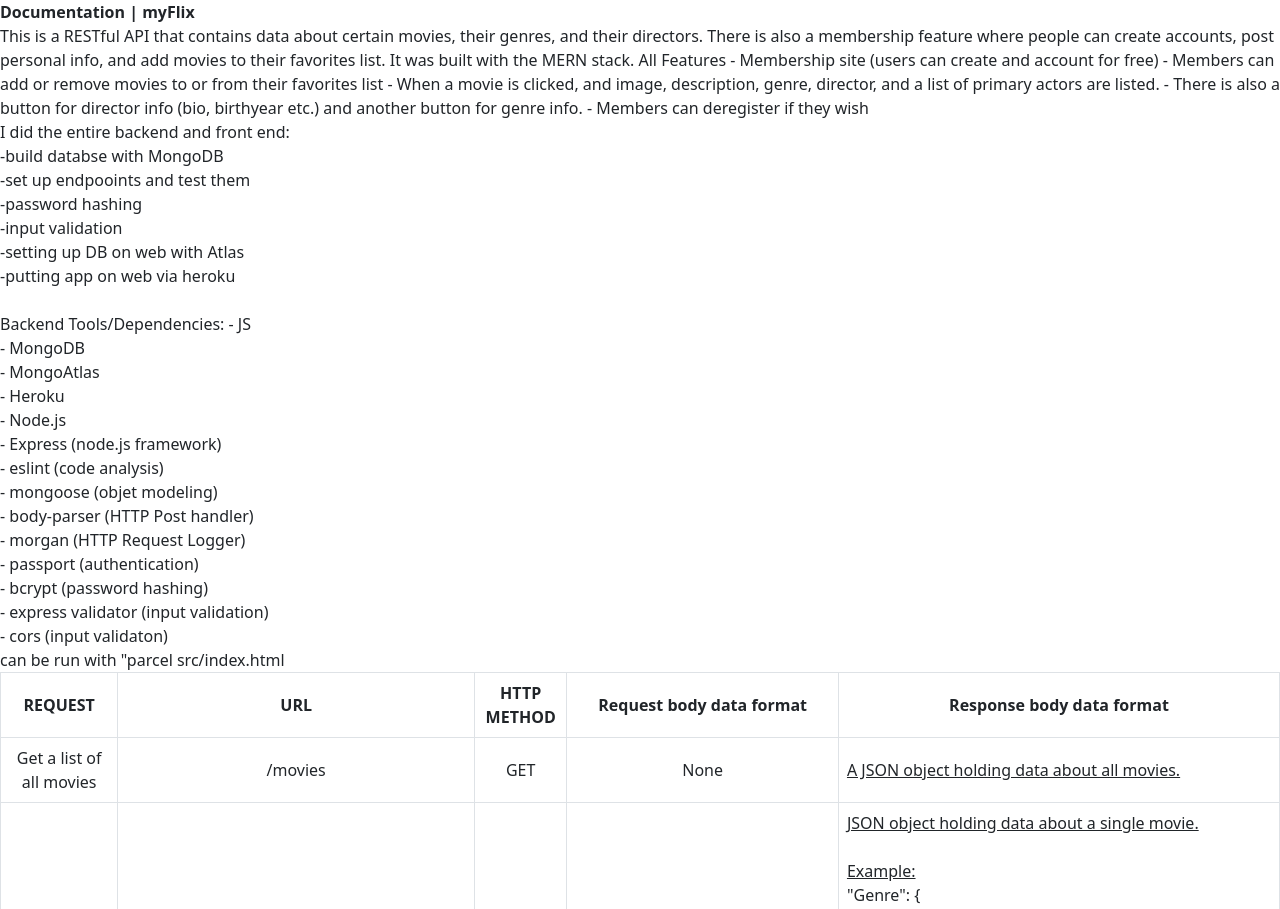
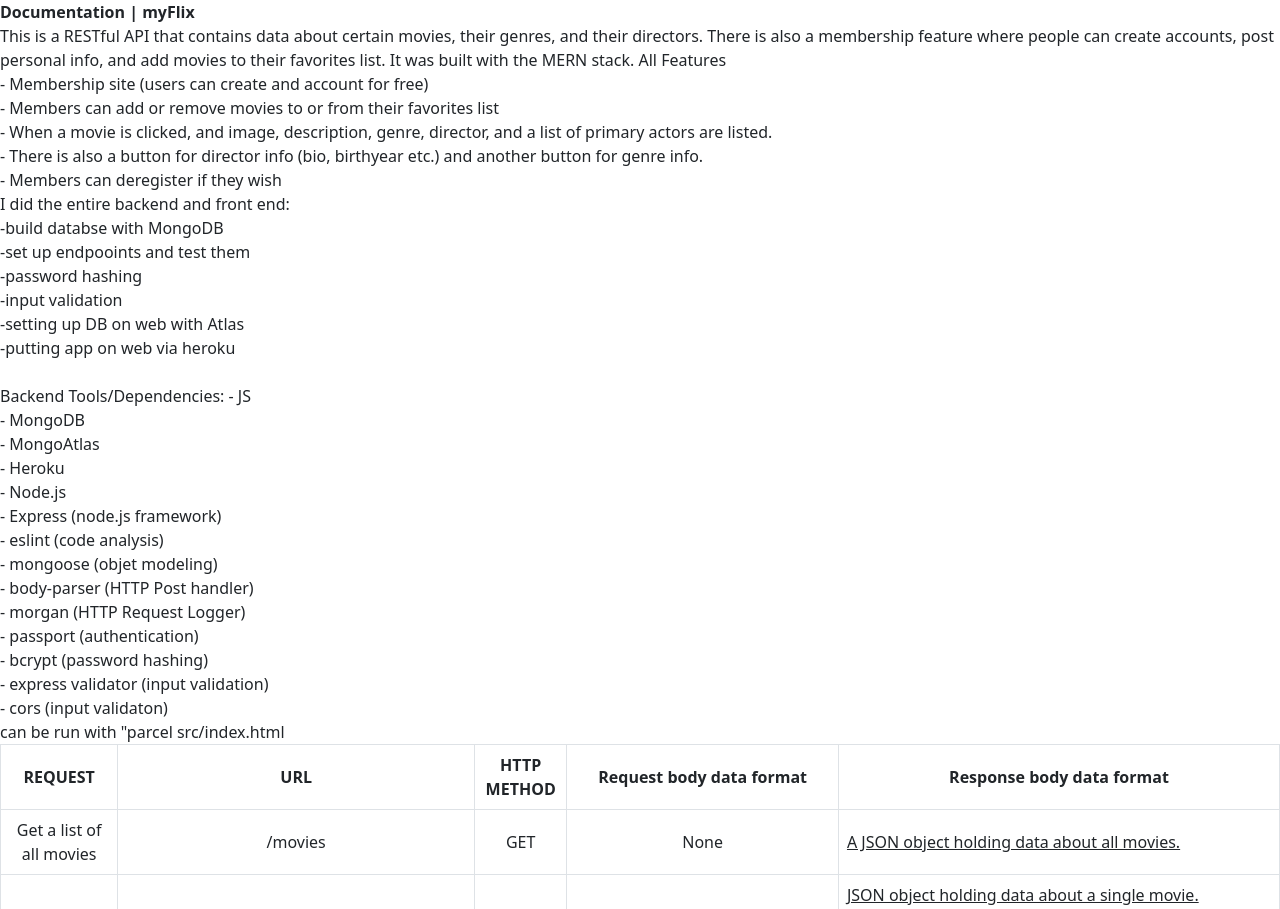
Before and after one commit to NIB-223/movie_api, a website: page public/documentation.html in a window 1280 px wide. Shown: the top 909 px of the page. Drawn offline with nearby package versions, Linux system fonts and the light colour scheme.

Commit message:
Update documentation.html
added <br>

```diff
--- a/public/documentation.html
+++ b/public/documentation.html
@@ -20,11 +20,11 @@
     This is a RESTful API that contains data about certain movies, their genres, and their directors.  There is also a membership feature where people can create accounts, post personal info, and add movies to their favorites list.  It was built with the MERN stack.
 
 
-  All Features
-- Membership site (users can create and account for free)
-- Members can add or remove movies to or from their favorites list
-- When a movie is clicked, and image, description, genre, director, and a list of primary actors are listed.
-- There is also a button for director info (bio, birthyear etc.) and another button for genre info.
+  All Features<br>
+- Membership site (users can create and account for free)<br>
+- Members can add or remove movies to or from their favorites list<br>
+- When a movie is clicked, and image, description, genre, director, and a list of primary actors are listed. <br>
+- There is also a button for director info (bio, birthyear etc.) and another button for genre info.<br>
 - Members can deregister if they wish
 
     <br>
```
